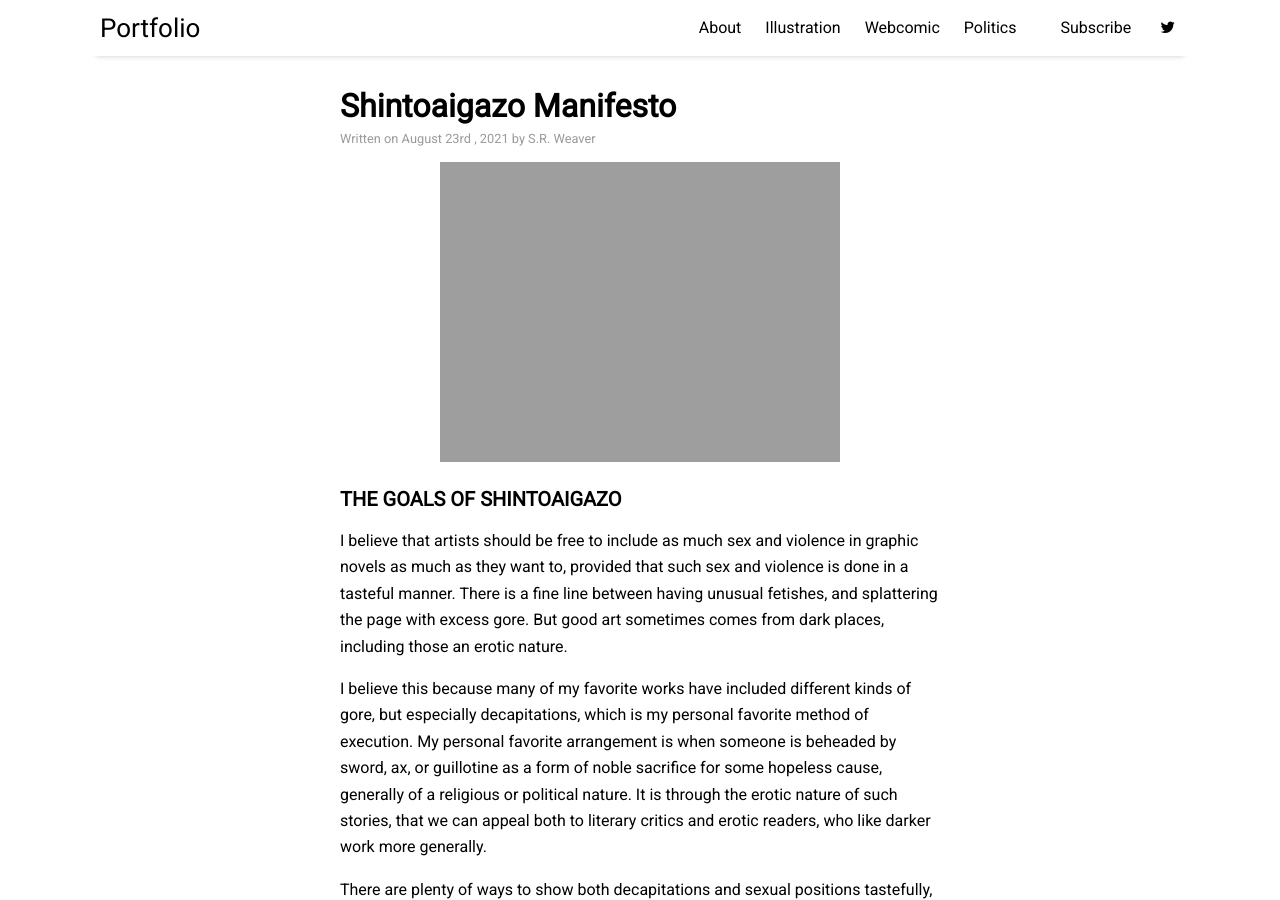
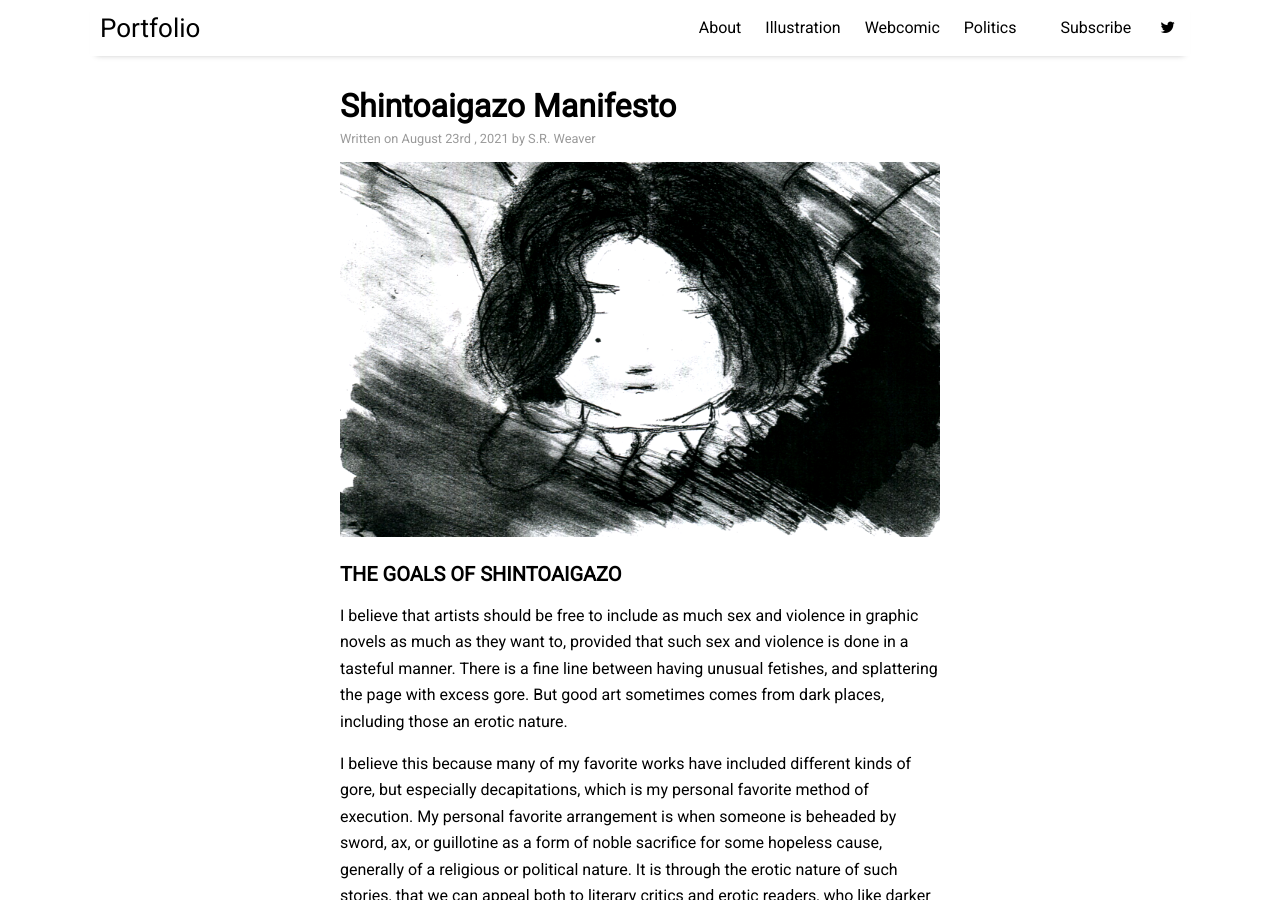
Before and after one commit to LWFlouisa/Portfolio, a Jekyll site: the page built from _posts/2021-08-23-shintoaigazomanifesto.md, in a window 1280 px wide and 900 px high. Built offline with Jekyll 4.4.1, drawn with Linux system fonts in a browser that asks for light colours; nearby versions of some CDN libraries.

Commit message:
Update 2021-08-23-shintoaigazomanifesto.md

```diff
--- a/_posts/2021-08-23-shintoaigazomanifesto.md
+++ b/_posts/2021-08-23-shintoaigazomanifesto.md
@@ -4,7 +4,7 @@ title: "Shintoaigazo Manifesto"
 author: "S.R. Weaver"
 categories: artmanifesto
 tags: [sample]
-image: assets/img/uploadedfairy.jpg
+image: uploadedfairy.png
 ---
 ### THE GOALS OF SHINTOAIGAZO
 
```
